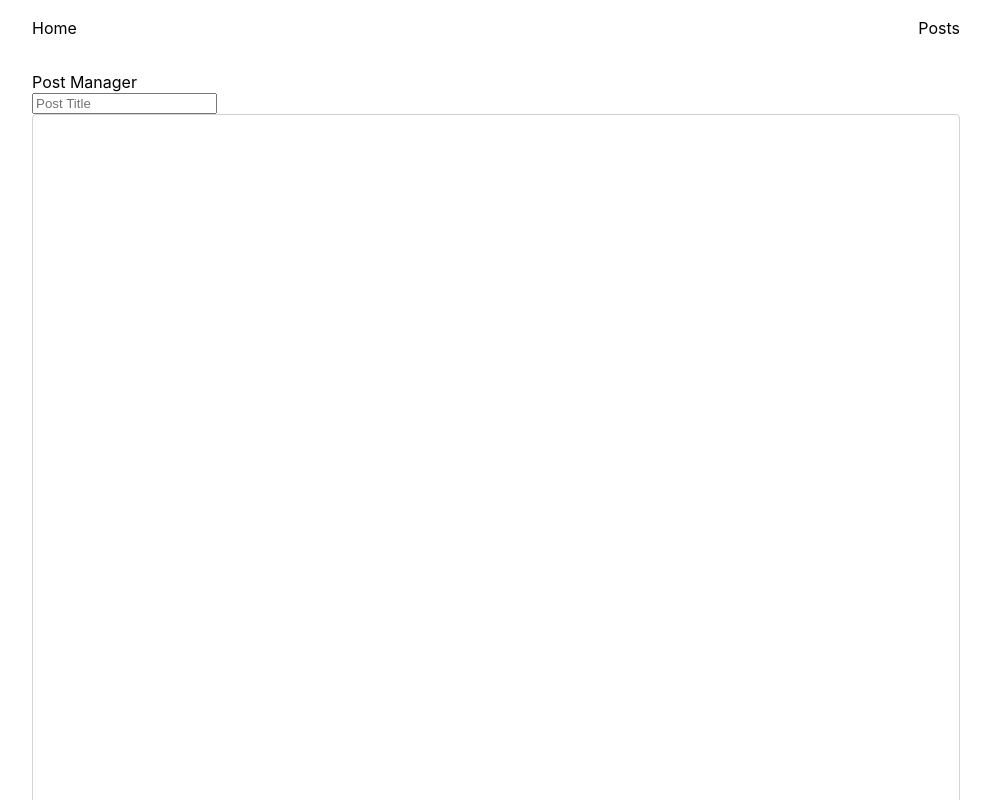
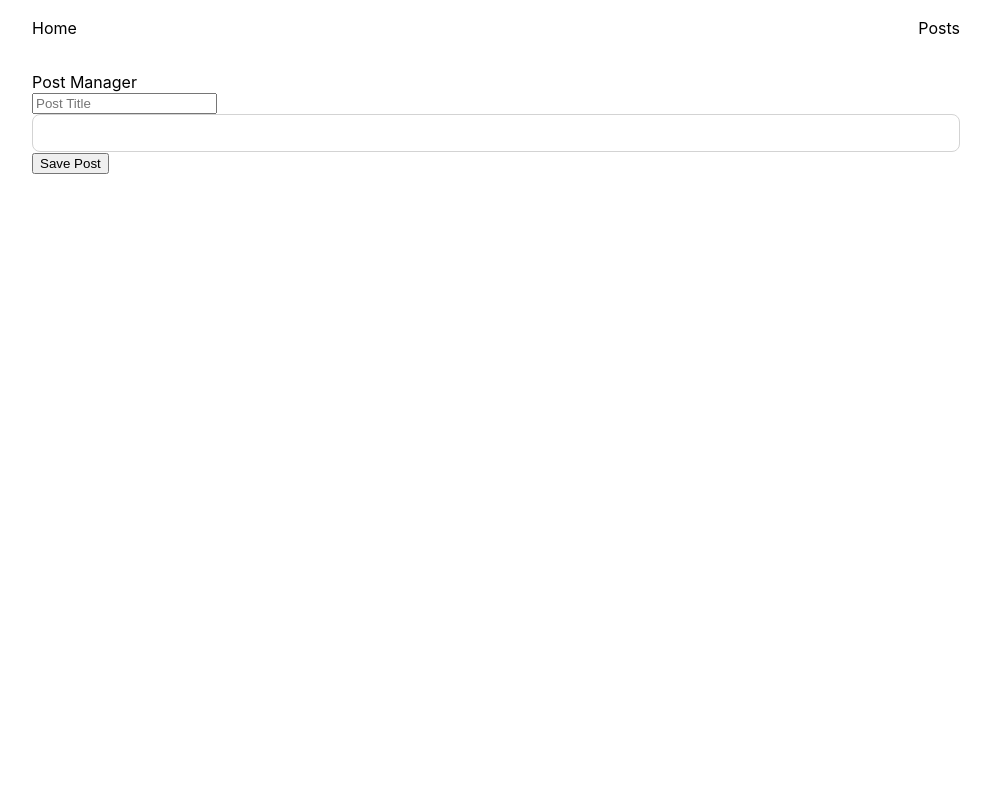
Before and after one commit to DSandberg93/blog-react-frontend, a React (Create React App) app: page /posts/create in a window 1280 px wide. Shown: the top 800 px of the page, without its empty margins (144-1135 px from the left). Built offline with nearby package versions, Linux system fonts and the light colour scheme.

Commit message:
Implement basic, auto adjusting text editor #7

```diff
--- a/src/components/TextEditor/index.tsx
+++ b/src/components/TextEditor/index.tsx
@@ -1,14 +1,18 @@
-import React from 'react';
+import React, { useState } from 'react';
 import { TextEditorProps as IProps } from './types';
 import { TextEditorInput } from './styled';
 
 const TextEditor = ({ onChange }: IProps) => {
+  const [text, setText] = useState(['']);
+
+  const onInput = (e: React.ChangeEvent<HTMLTextAreaElement>) => {
+    const { value } = e.currentTarget;
+    setText(value.split('\n'));
+    onChange(value);
+  };
+
   return (
-    <TextEditorInput
-      onInput={(e) => {
-        onChange(e.currentTarget.value.split('\n').filter((value) => !!value));
-      }}
-    />
+    <TextEditorInput onInput={onInput} rows={text.length} />
   );
 };
 
--- a/src/components/TextEditor/styled.ts
+++ b/src/components/TextEditor/styled.ts
@@ -2,22 +2,24 @@ import styled from 'styled-components';
 
 export const TextEditorInput = styled.textarea`
   width: 100%;
-  height: 960px;
+  display: block;
+  max-height: 960px;
+  line-height: 21px;
   padding: 8px;
   border: 1px solid lightgrey;
-  border-radius: 4px;
+  border-radius: 8px;
   outline: none;
+  resize: none;
   box-sizing: border-box;
   font: inherit;
-  grid-area: 1 / 1 / 2 / 2;
-  resize: none;
   overflow-y: auto;
 
   &:focus {
     border: 1px solid grey;
   }
 
-  p:last-of-type {
-    margin: 0;
+  &[contenteditable]:empty::before {
+    content: "Post content";
+    color: gray;
   }
 `;
--- a/src/components/TextEditor/types.ts
+++ b/src/components/TextEditor/types.ts
@@ -1,3 +1,3 @@
 export interface TextEditorProps {
-  onChange: (text: string[]) => void,
+  onChange: (text: string) => void,
 }
--- a/src/pages/ManagePost/index.tsx
+++ b/src/pages/ManagePost/index.tsx
@@ -7,8 +7,7 @@ import { ManagePostProps as IProps } from './types';
 import TextEditor from 'components/TextEditor/index';
 
 function PostManager({ history }: IProps) {
-  console.log(history);
-  const [postContent, setPostContent] = useState<string[]>([]);
+  const [postContent, setPostContent] = useState('');
   const [postTitle, setPostTitle] = useState('');
 
   const onSubmitPost = (e: React.FormEvent<HTMLFormElement>) => {
@@ -25,7 +24,7 @@ function PostManager({ history }: IProps) {
       <div>Post Manager</div>
       <form onSubmit={onSubmitPost}>
         <input type="text" onChange={onChangeTitle} placeholder="Post Title" />
-        <TextEditor onChange={(postContent: string[]) => setPostContent(postContent)} />
+        <TextEditor onChange={(postContent: string) => setPostContent(postContent)} />
         <button role="submit">Save Post</button>
       </form>
     </Container>
```
